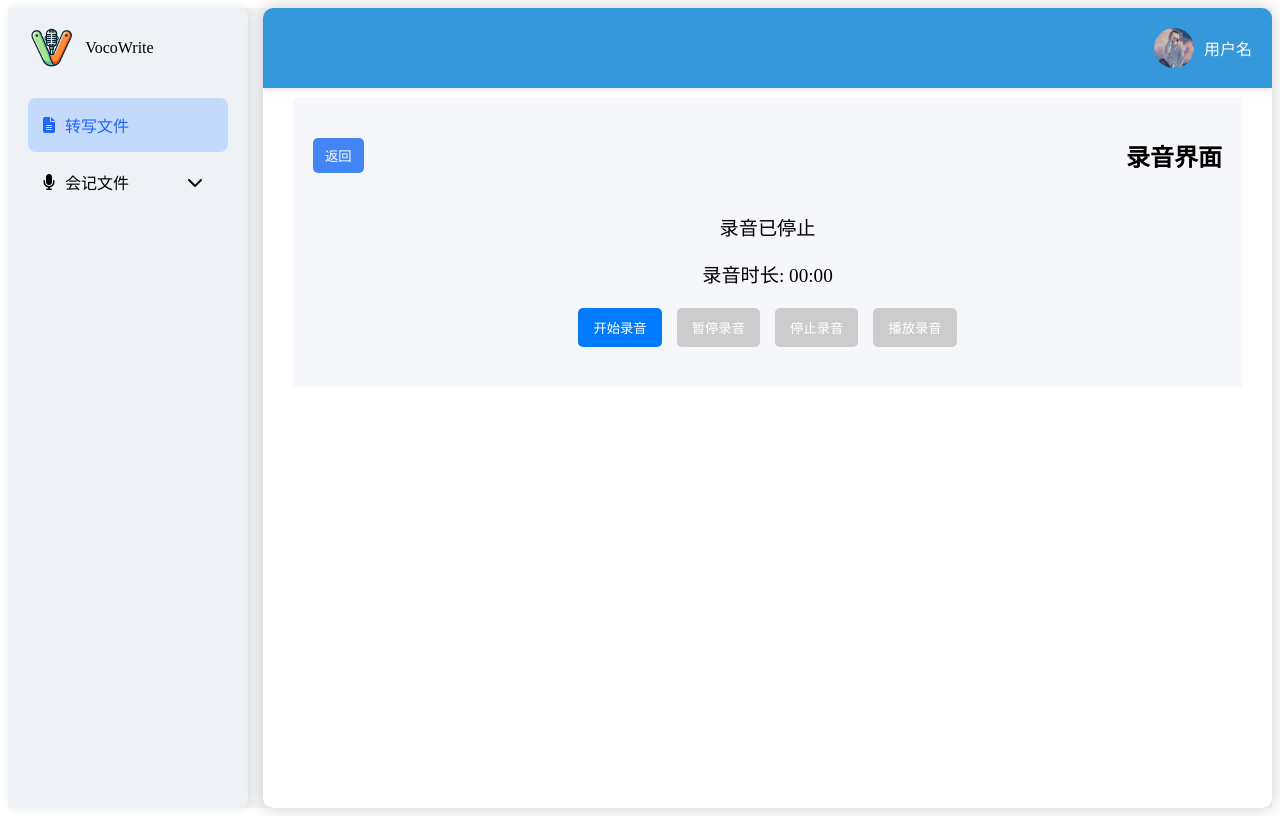
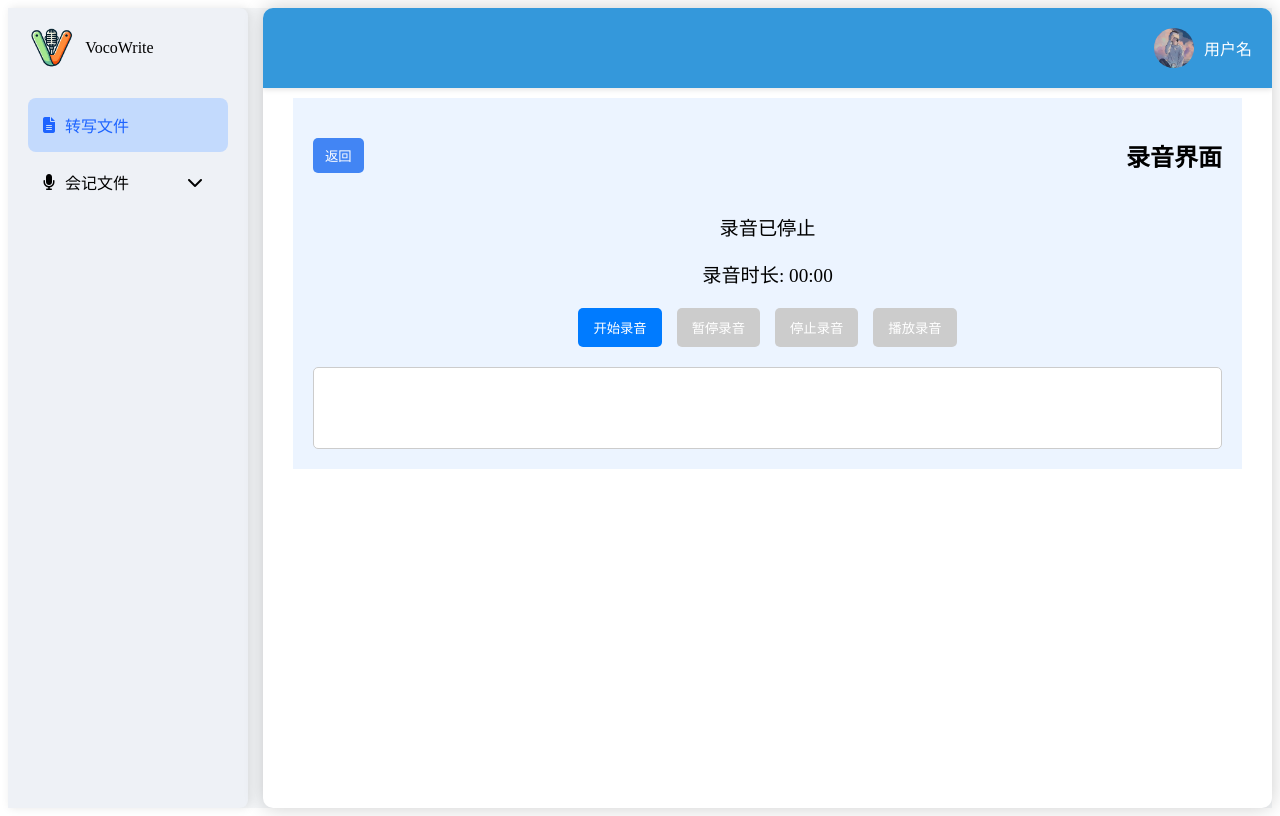
Before and after one commit to octal-zhihao/VocoWrite, a Vue app in the folder frontend/: page /record in a window 1280 px wide. Built offline with nearby package versions, Linux system fonts and the light colour scheme.

Commit message:
add text box

```diff
--- a/frontend/src/views/Record.vue
+++ b/frontend/src/views/Record.vue
@@ -13,7 +13,6 @@
       <p>录音时长: {{ formatTime(elapsedTime) }}</p>
     </div>
 
-
     <!-- 录音控制按钮 -->
     <div class="controls">
       <button @click="startRecording" :disabled="isRecording || isPaused" class="control-button">开始录音</button>
@@ -27,6 +26,19 @@
     <div v-if="audioUrl" class="audio-player">
       <audio :src="audioUrl" controls></audio>
     </div>
+
+    <!-- 可编辑文本框 -->
+    <div class="editable-section">
+      <div
+        contenteditable="true"
+        class="paragraph-dom selectNone"
+        @input="updateText"
+        @focus="handleFocus"
+        @blur="handleBlur"
+      >
+        <span class="input-text">{{ inputText }}</span>
+      </div>
+    </div>
   </div>
 </template>
 
@@ -35,29 +47,40 @@ export default {
   name: 'Record',
   data() {
     return {
-    mediaRecorder: null,     // 用于录音的MediaRecorder实例
-    audioChunks: [],         // 存储录音的音频数据
-    audioUrl: null,          // 录音生成的音频URL
-    isRecording: false,      // 录音状态
-    isPaused: false,         // 暂停状态
-    timer: null,             // 计时器
-    elapsedTime: 0,          // 录音时间
+      mediaRecorder: null,
+      audioChunks: [],
+      audioUrl: null,
+      isRecording: false,
+      isPaused: false,
+      timer: null,
+      elapsedTime: 0,
+      inputText: '',
+      isFocused: false,
     };
   },
   methods: {
-  // 格式化录音时间
+    updateText(event) {
+      this.inputText = event.target.innerText; // 更新输入文本
+    },
+
+    handleFocus() {
+      this.isFocused = true; // 设置焦点状态为 true
+    },
+
+    handleBlur() {
+      this.isFocused = false; // 设置焦点状态为 false
+    },
+
     formatTime(seconds) {
       const mins = Math.floor(seconds / 60);
       const secs = seconds % 60;
       return `${String(mins).padStart(2, '0')}:${String(secs).padStart(2, '0')}`;
     },
 
-  // 返回上一页面
     goBack() {
       this.$router.go(-1);
     },
 
-  // 开始录音
     startRecording() {
       if (!navigator.mediaDevices || !navigator.mediaDevices.getUserMedia) {
         alert('当前浏览器不支持录音功能');
@@ -71,7 +94,6 @@ methods: {
         this.isPaused = false;
         this.elapsedTime = 0;
 
-      // 开始计时
         this.timer = setInterval(() => {
           this.elapsedTime += 1;
         }, 1000);
@@ -80,7 +102,6 @@ methods: {
           this.audioChunks.push(event.data);
         };
 
-      // 当录音结束时生成音频URL
         this.mediaRecorder.onstop = () => {
           const audioBlob = new Blob(this.audioChunks, { type: 'audio/mp3' });
           this.audioUrl = URL.createObjectURL(audioBlob);
@@ -93,7 +114,6 @@ methods: {
       });
     },
 
-  // 暂停录音
     pauseRecording() {
       if (this.mediaRecorder && this.mediaRecorder.state === 'recording') {
         this.mediaRecorder.pause();
@@ -103,21 +123,18 @@ methods: {
       }
     },
 
-  // 继续录音
     resumeRecording() {
       if (this.mediaRecorder && this.mediaRecorder.state === 'paused') {
         this.mediaRecorder.resume();
         this.isRecording = true;
         this.isPaused = false;
 
-      // 继续计时
         this.timer = setInterval(() => {
           this.elapsedTime += 1;
         }, 1000);
       }
     },
 
-  // 停止录音
     stopRecording() {
       if (this.mediaRecorder && (this.mediaRecorder.state === 'recording' || this.mediaRecorder.state === 'paused')) {
         this.mediaRecorder.stop();
@@ -127,7 +144,6 @@ methods: {
       }
     },
 
-  // 播放录音
     playRecording() {
       if (this.audioUrl) {
         const audio = new Audio(this.audioUrl);
@@ -141,7 +157,7 @@ methods: {
 <style scoped>
 .record {
   padding: 20px;
-background-color: #f5f7fa;
+  background-color: #ecf4ff;
   text-align: center;
 }
 
@@ -190,4 +206,23 @@ cursor: not-allowed;
 .audio-player {
   margin-top: 20px;
 }
+
+.editable-section {
+  margin-top: 10px;
+  padding: 10px;
+  border: 1px solid #ccc;
+  border-radius: 5px;
+  background-color: #fff;
+}
+
+.paragraph-dom {
+  min-height: 50px; /* 可根据需要调整 */
+  padding: 5px;
+  position: relative;
+  text-align: left; /* 确保文本左对齐 */
+}
+
+.input-text {
+  color: black; /* 设置输入文本为黑色 */
+}
 </style>
```
Lines whose indentation alone changed are shown as unchanged.
